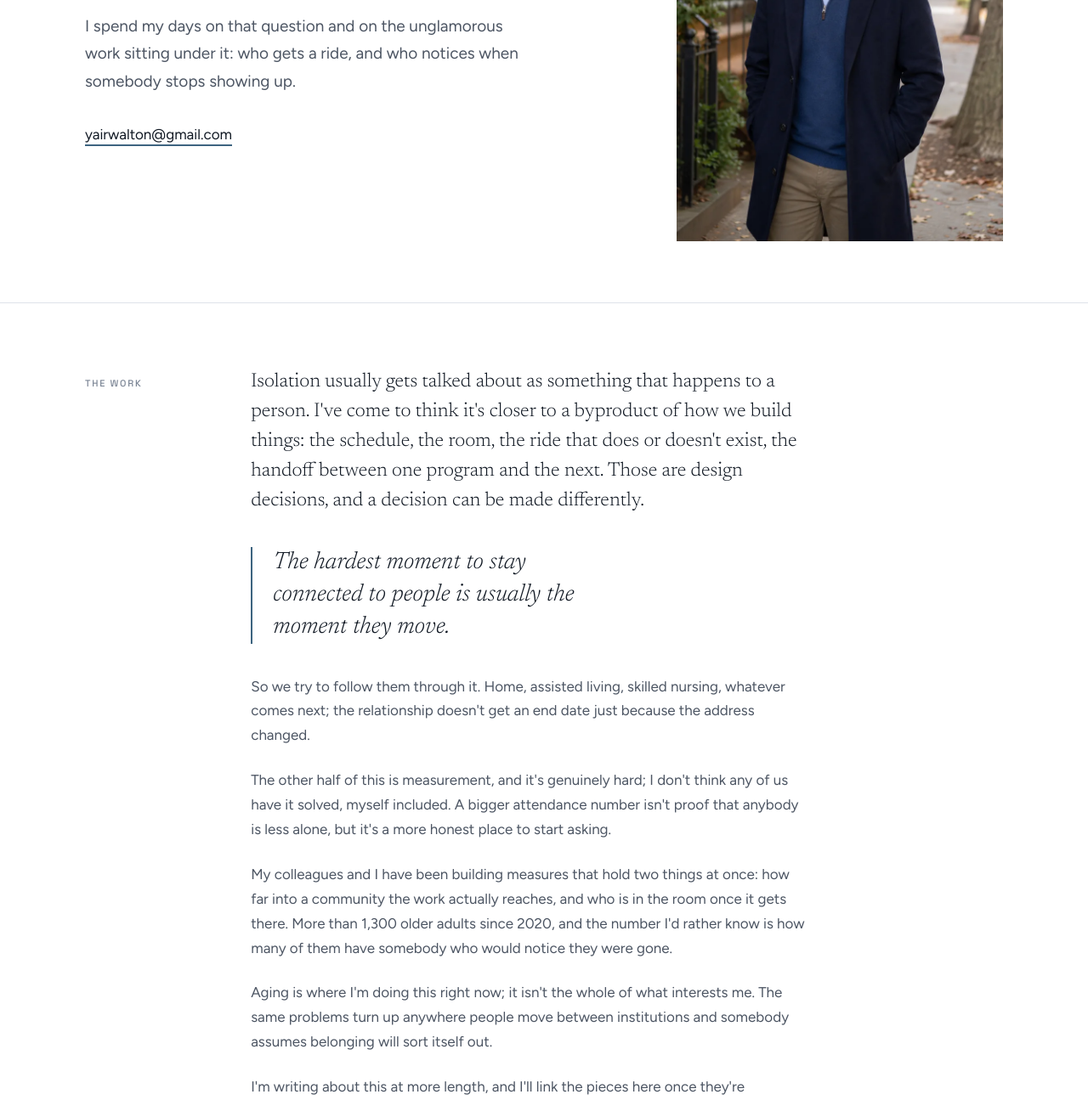
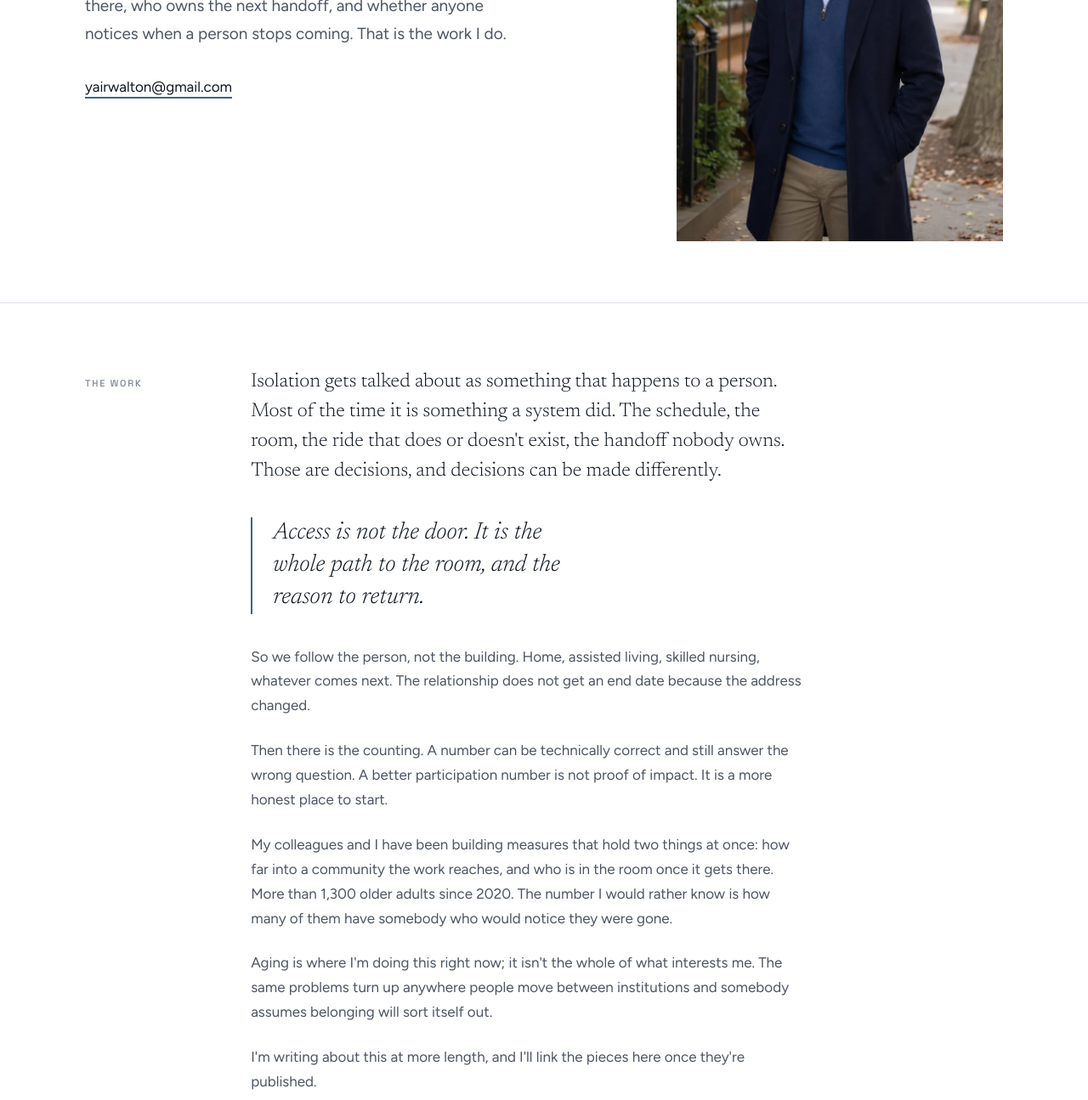
Before and after one commit to yairwalton-design/yw-site, a plain HTML site: page index.html in a window 1280 px wide. Shown: the part 414-1709 px from the top of the page at 85% size. Drawn offline with Linux system fonts and the light colour scheme.

Commit message:
Rebuild copy against Yair's full voice profile
The previous pass softened the page on a wrong read of his register. His
calibration samples are short, declarative, and built on negation; the
problem with the earlier lines was that they aimed sharpness at other
people rather than at himself or the situation.

Opens on the central Belonging by Design claim in his own words. Restores
the rhythm, uses his own formulations for the pull quote and the
participation number, and drops most contractions to match his samples.

Co-Authored-By: Claude Opus 5 <noreply@anthropic.com>
Claude-Session: https://claude.ai/code/session_0116VEQcnRyaQcUdFPiaxcKM

```diff
--- a/index.html
+++ b/index.html
@@ -51,10 +51,11 @@
     <div class="wrap open-grid">
       <div>
         <p class="kicker">Cincinnati, Ohio</p>
-        <h1>What keeps someone connected after the welcome is over?</h1>
+        <h1>Belonging is an operating decision, not a feeling.</h1>
         <p class="lede">
-          I spend my days on that question and on the unglamorous work sitting under
-          it: who gets a ride, and who notices when somebody stops showing up.
+          It shows up in who gets the invitation, who can physically get there, who owns
+          the next handoff, and whether anyone notices when a person stops coming. That
+          is the work I do.
         </p>
         <p class="open-cta">
           <a href="mailto:yairwalton@gmail.com">yairwalton@gmail.com</a>
@@ -78,35 +79,33 @@
       <p class="kicker">The work</p>
       <div class="prose">
         <p>
-          Isolation usually gets talked about as something that happens to a person.
-          I've come to think it's closer to a byproduct of how we build things: the
-          schedule, the room, the ride that does or doesn't exist, the handoff between
-          one program and the next. Those are design decisions, and a decision can be
-          made differently.
+          Isolation gets talked about as something that happens to a person. Most of the
+          time it is something a system did. The schedule, the room, the ride that does
+          or doesn't exist, the handoff nobody owns. Those are decisions, and decisions
+          can be made differently.
         </p>
 
         <blockquote>
-          <p>The hardest moment to stay connected to people is usually the moment they move.</p>
+          <p>Access is not the door. It is the whole path to the room, and the reason to return.</p>
         </blockquote>
 
         <p>
-          So we try to follow them through it. Home, assisted living, skilled nursing,
-          whatever comes next; the relationship doesn't get an end date just because the
-          address changed.
+          So we follow the person, not the building. Home, assisted living, skilled
+          nursing, whatever comes next. The relationship does not get an end date because
+          the address changed.
         </p>
 
         <p>
-          The other half of this is measurement, and it's genuinely hard; I don't think
-          any of us have it solved, myself included. A bigger attendance number isn't
-          proof that anybody is less alone, but it's a more honest place to start asking.
+          Then there is the counting. A number can be technically correct and still
+          answer the wrong question. A better participation number is not proof of
+          impact. It is a more honest place to start.
         </p>
 
         <p>
           My colleagues and I have been building measures that hold two things at once:
-          how far into a community the work actually reaches, and who is in the room
-          once it gets there. More than 1,300 older adults since 2020, and the number
-          I'd rather know is how many of them have somebody who would notice they were
-          gone.
+          how far into a community the work reaches, and who is in the room once it gets
+          there. More than 1,300 older adults since 2020. The number I would rather know
+          is how many of them have somebody who would notice they were gone.
         </p>
 
         <p>
```
